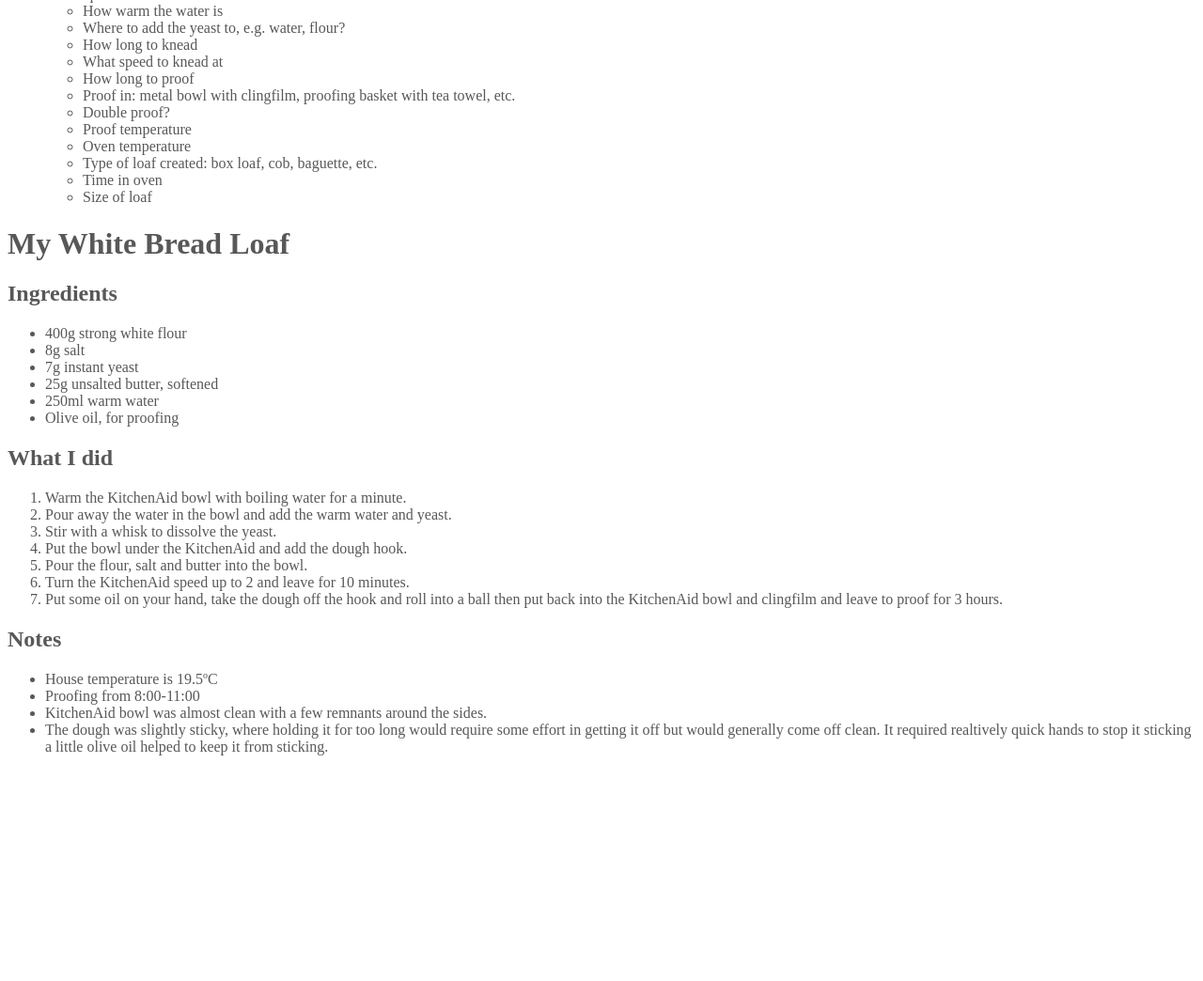
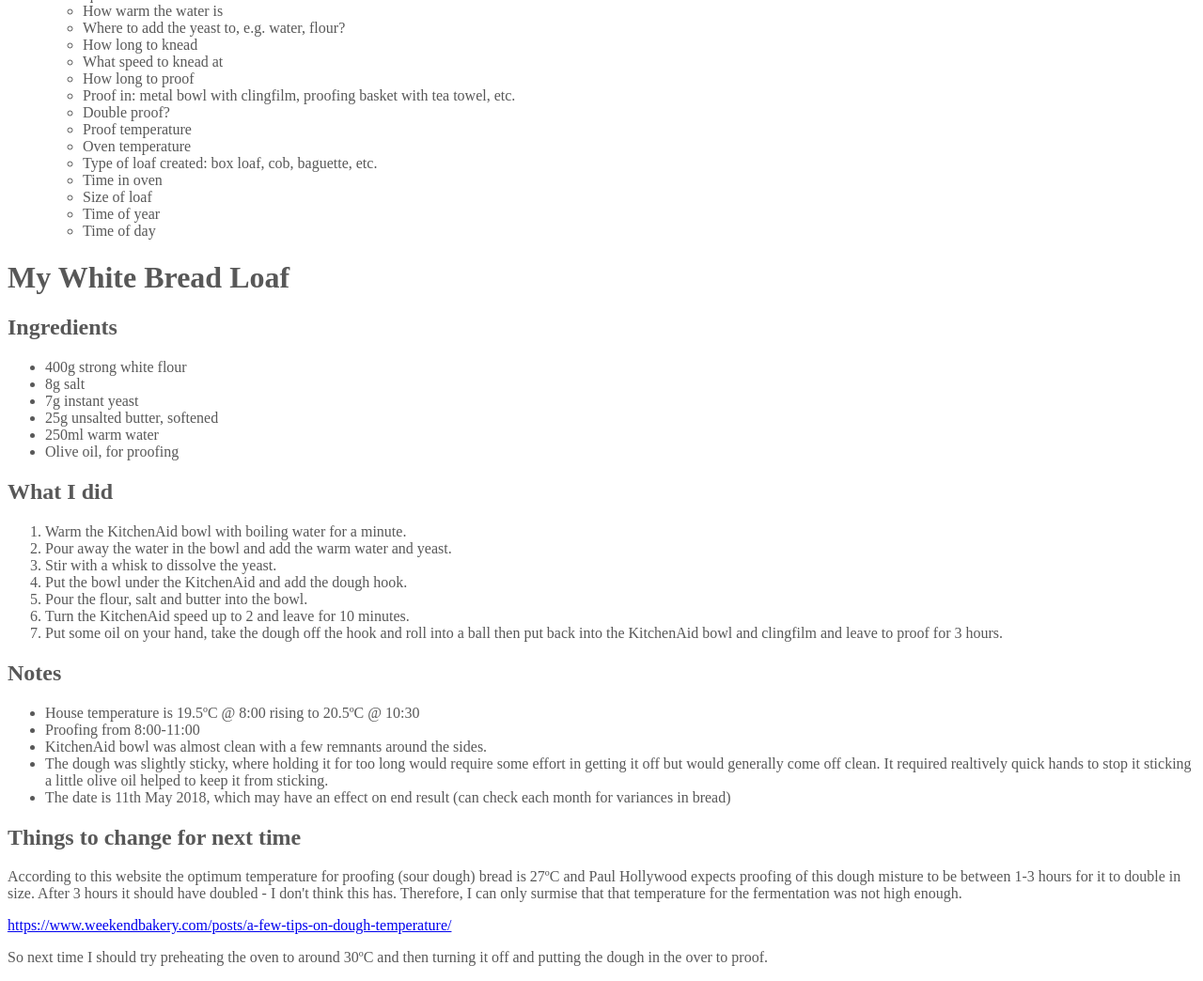
Before and after one commit to sebcarss/sebcarss.github.io.repo, a Gatsby site: page /recipe/bread-chronicles/kitchenaid-to-the-rescue/ in a window 1280 px wide. Shown: the part 319-1363 px from the top of the page at 94% size. Before the commit the page ends 1139 px from the top, so only its background shows below. Built offline with nearby package versions, Linux system fonts and the light colour scheme; Gatsby itself is replaced by a stand-in of ours.

Commit message:
Add things to change for next time

```diff
--- a/src/posts/recipe/bread-chronicles/kitchenaid-to-the-rescue.md
+++ b/src/posts/recipe/bread-chronicles/kitchenaid-to-the-rescue.md
@@ -30,6 +30,8 @@ Here is my list of bread variables to play with and my starting recipe.
     - Type of loaf created: box loaf, cob, baguette, etc.
     - Time in oven
     - Size of loaf
+    - Time of year
+    - Time of day
 
 # My White Bread Loaf
 
@@ -54,7 +56,16 @@ Here is my list of bread variables to play with and my starting recipe.
 
 ## Notes
 
-- House temperature is 19.5ºC
+- House temperature is 19.5ºC @ 8:00 rising to 20.5ºC @ 10:30
 - Proofing from 8:00-11:00
 - KitchenAid bowl was almost clean with a few remnants around the sides.
 - The dough was slightly sticky, where holding it for too long would require some effort in getting it off but would generally come off clean. It required realtively quick hands to stop it sticking a little olive oil helped to keep it from sticking.
+- The date is 11th May 2018, which may have an effect on end result (can check each month for variances in bread)
+
+## Things to change for next time
+
+According to this website the optimum temperature for proofing (sour dough) bread is 27ºC and Paul Hollywood expects proofing of this dough misture to be between 1-3 hours for it to double in size. After 3 hours it should have doubled - I don't think this has. Therefore, I can only surmise that that temperature for the fermentation was not high enough.
+
+https://www.weekendbakery.com/posts/a-few-tips-on-dough-temperature/
+
+So next time I should try preheating the oven to around 30ºC and then turning it off and putting the dough in the over to proof.
```
